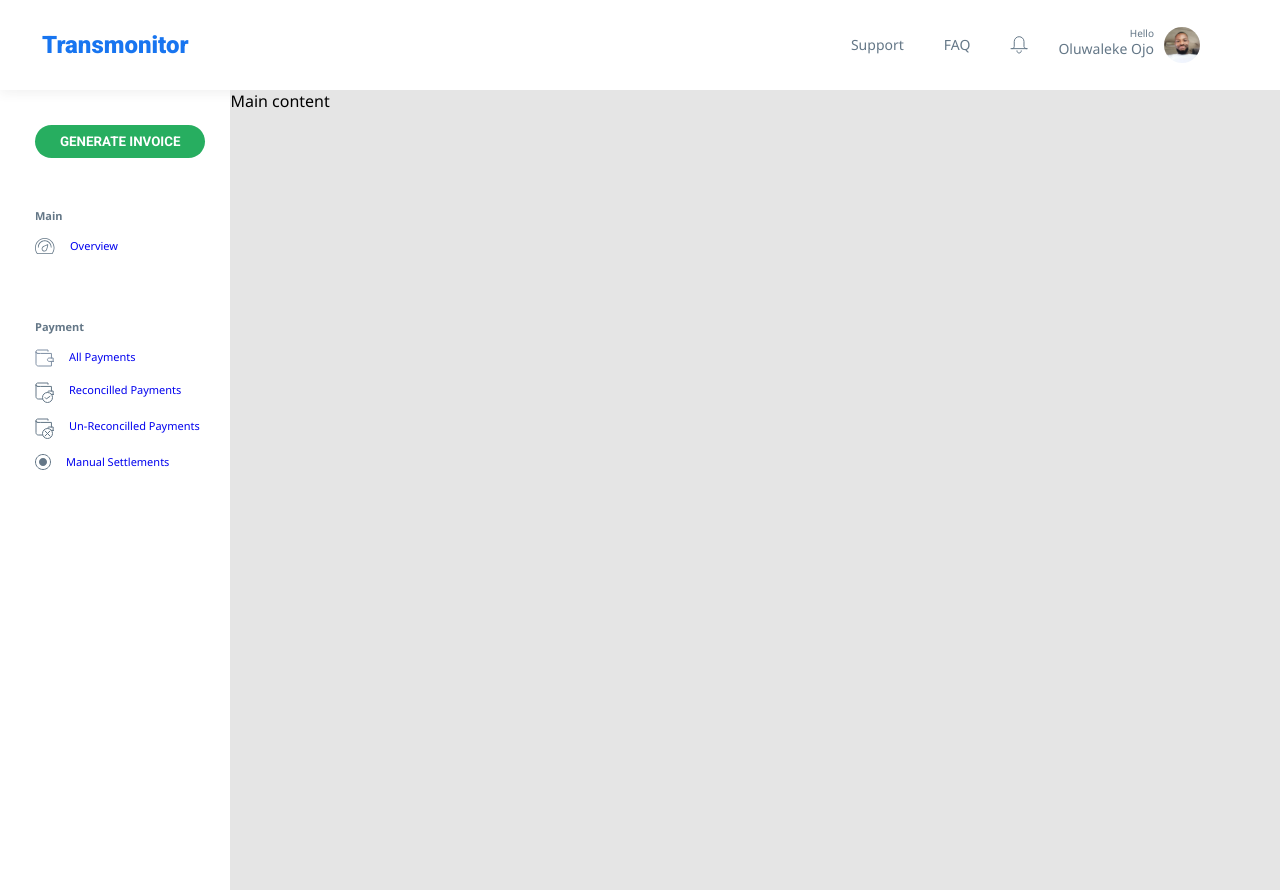
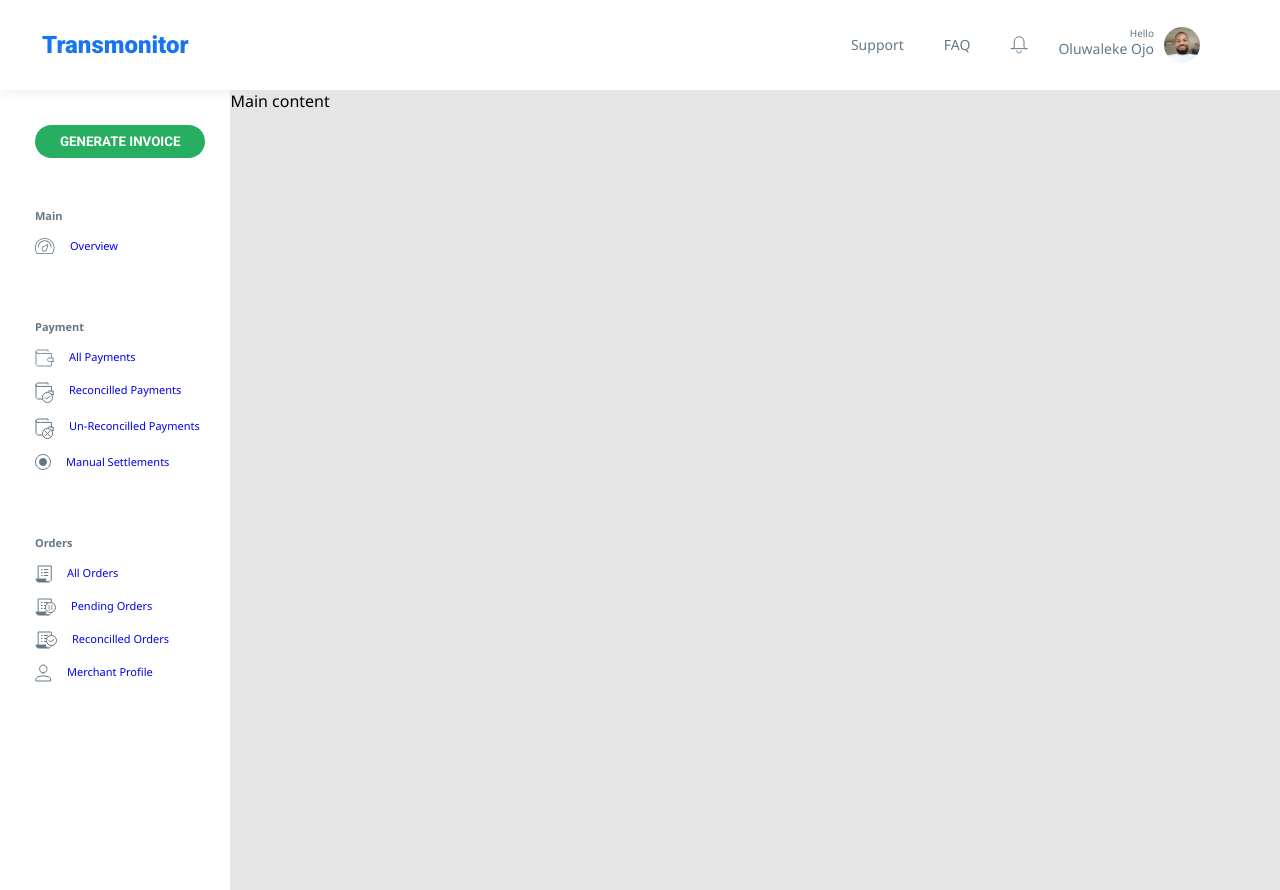
Before and after one commit to wptechprodigy/transmonitor, a React (Create React App) app: page / in a window 1280 px wide. Built offline with nearby package versions, Linux system fonts and the light colour scheme.

Commit message:
add orders side bar menu category

```diff
--- a/src/components/SideBarLinks.js
+++ b/src/components/SideBarLinks.js
@@ -7,6 +7,7 @@ function SideBarLinks({ sideBarItems }) {
     <div>
       <SideBarLink category={sideBarItems.mainCategory} />
       <SideBarLink category={sideBarItems.paymentCategory} />
+      <SideBarLink category={sideBarItems.OrdersCategory} />
     </div>
   )
 }
```
